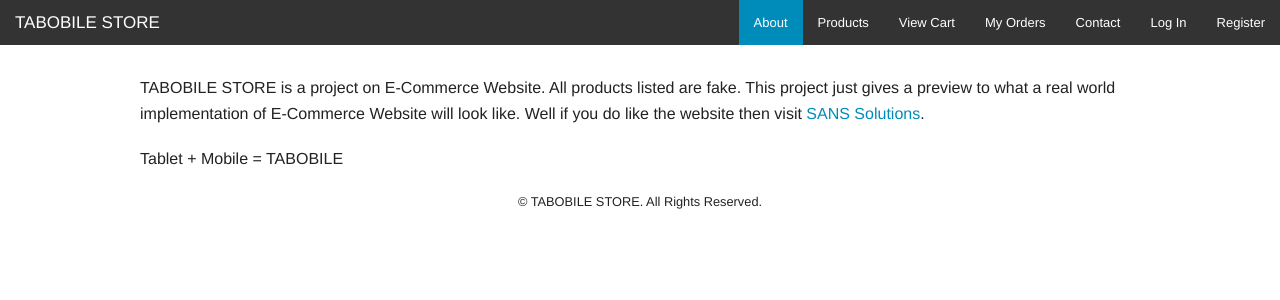
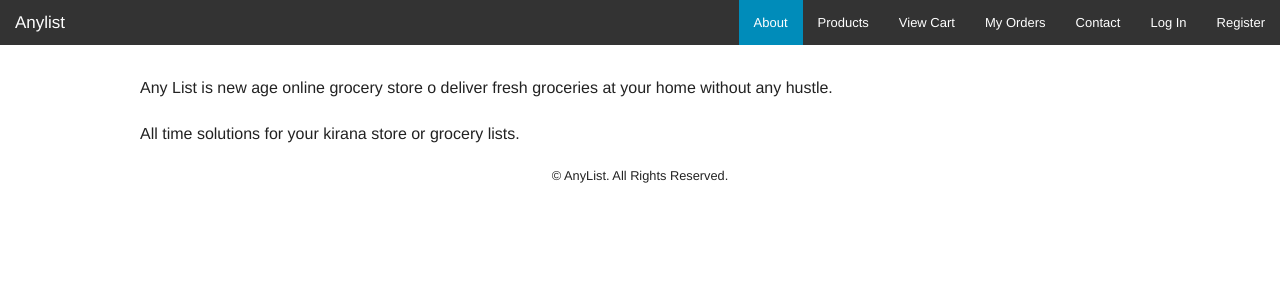
Before and after one commit to tanvi070299/project-devops, a PHP site: page /about.php in a window 1280 px wide. Shown: the top 300 px of the page. Run offline with PHP 8.4, Linux system fonts and the light colour scheme.

Commit message:
Added about page

```diff
--- a/about.php
+++ b/about.php
@@ -9,7 +9,7 @@ if(session_id() == '' || !isset($_SESSION)){session_start();}
   <head>
     <meta charset="utf-8" />
     <meta name="viewport" content="width=device-width, initial-scale=1.0" />
-    <title>About Us || TABOBILE STORE</title>
+    <title>About Us || AnyList</title>
     <link rel="stylesheet" href="css/foundation.css" />
     <script src="js/vendor/modernizr.js"></script>
   </head>
@@ -18,7 +18,7 @@ if(session_id() == '' || !isset($_SESSION)){session_start();}
     <nav class="top-bar" data-topbar role="navigation">
       <ul class="title-area">
         <li class="name">
-          <h1><a href="index.php">TABOBILE STORE</a></h1>
+          <h1><a href="index.php">Anylist</a></h1>
         </li>
         <li class="toggle-topbar menu-icon"><a href="#"><span></span></a></li>
       </ul>
@@ -50,13 +50,12 @@ if(session_id() == '' || !isset($_SESSION)){session_start();}
 
     <div class="row" style="margin-top:30px;">
       <div class="small-12">
-        <p>TABOBILE STORE is a project on E-Commerce Website. All products listed are fake. This project just gives a preview to what a real world implementation of E-Commerce Website will look like. Well if you do like the website then visit
-        <a href="http://www.sans.com" target="_blank" title="SANS Solutions"> SANS Solutions</a>.</p>
+        <p>Any List is new age online grocery store o deliver fresh groceries at your home without any hustle.
 
-        <p> Tablet + Mobile = TABOBILE</p>
+        <p> All time solutions for your kirana store or grocery lists.</p>
 
         <footer>
-           <p style="text-align:center; font-size:0.8em;">&copy; TABOBILE STORE. All Rights Reserved.</p>
+           <p style="text-align:center; font-size:0.8em;">&copy; AnyList. All Rights Reserved.</p>
         </footer>
 
       </div>
```
